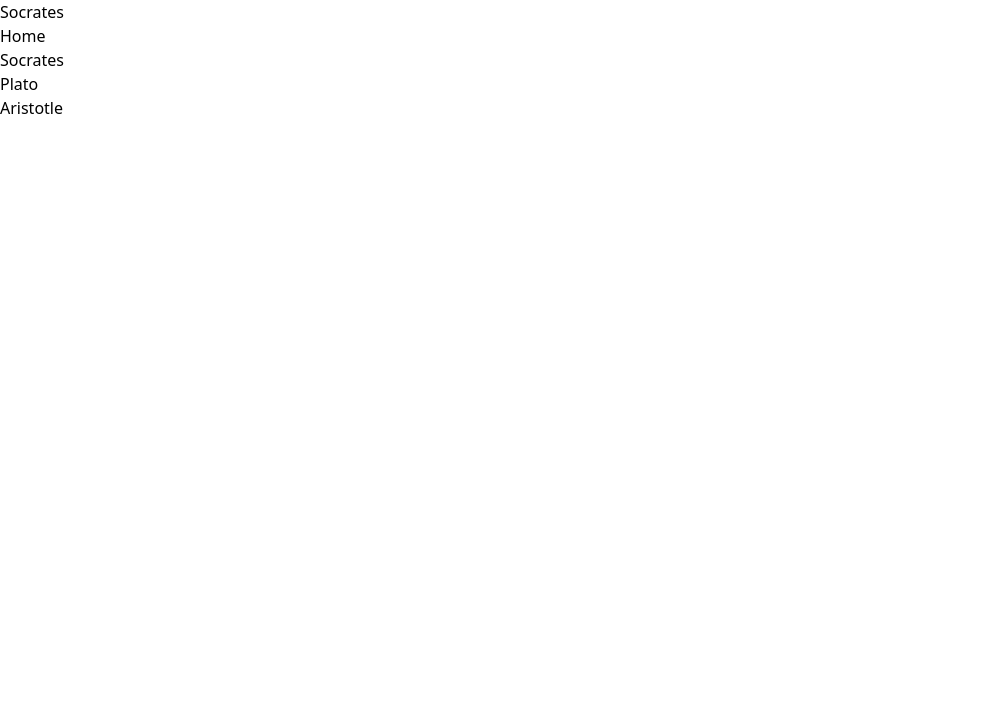
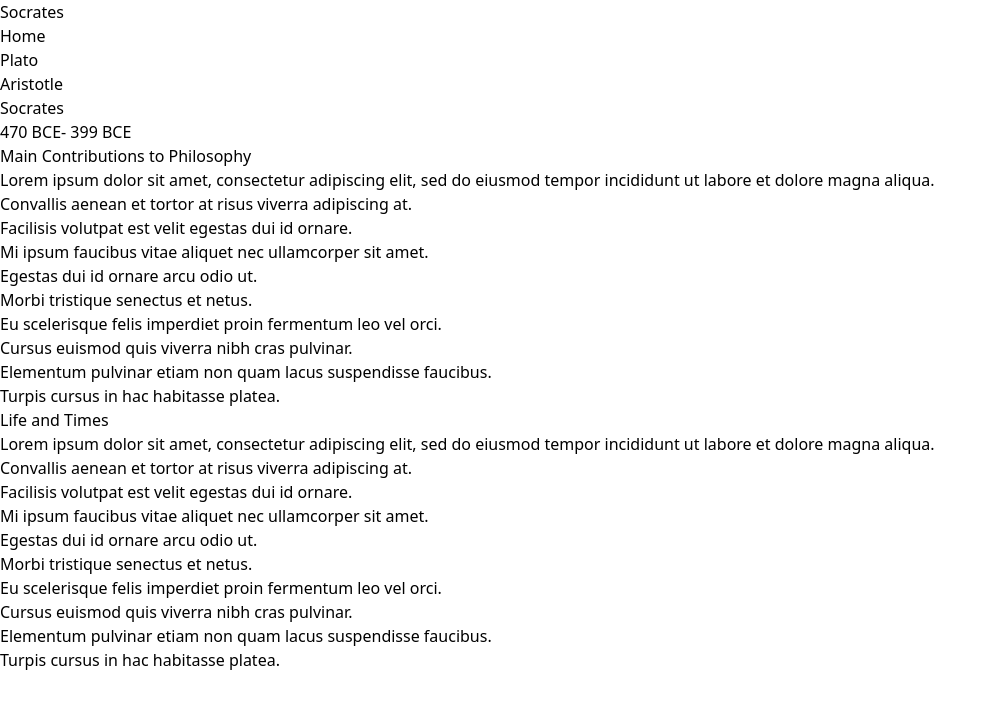
Before and after one commit to gtstarnes/MiniProjects, a React (Vite) app in the folder philosoRouter/: page /socrates in a window 1280 px wide. Shown: the top 708 px of the page, without its empty margins (0-996 px from the left). Built offline with nearby package versions, Linux system fonts and the light colour scheme.

Commit message:
added info/card; removed link to plato

```diff
--- a/philosoRouter/src/Pages/Socrates.tsx
+++ b/philosoRouter/src/Pages/Socrates.tsx
@@ -1,5 +1,7 @@
 import React from 'react';
 import { Link } from 'react-router-dom';
+import { socrates } from '../PhilosoInfo';
+import PhilosoCard from '../Components/PhilosoCard';
 
 const Socrates = () => {
   return (
@@ -8,11 +10,11 @@ const Socrates = () => {
         <nav>
             <ul>
             <li><Link to="/">Home</Link></li>
-            <li><Link to="/socrates">Socrates</Link></li>
             <li><Link to="/plato">Plato</Link></li>
             <li><Link to="/aristotle">Aristotle</Link></li>
             </ul>
         </nav>
+        <PhilosoCard name={socrates.name} date={socrates.date} life={socrates.life} ideas={socrates.ideas} />
     </div>
   )
 }
```
